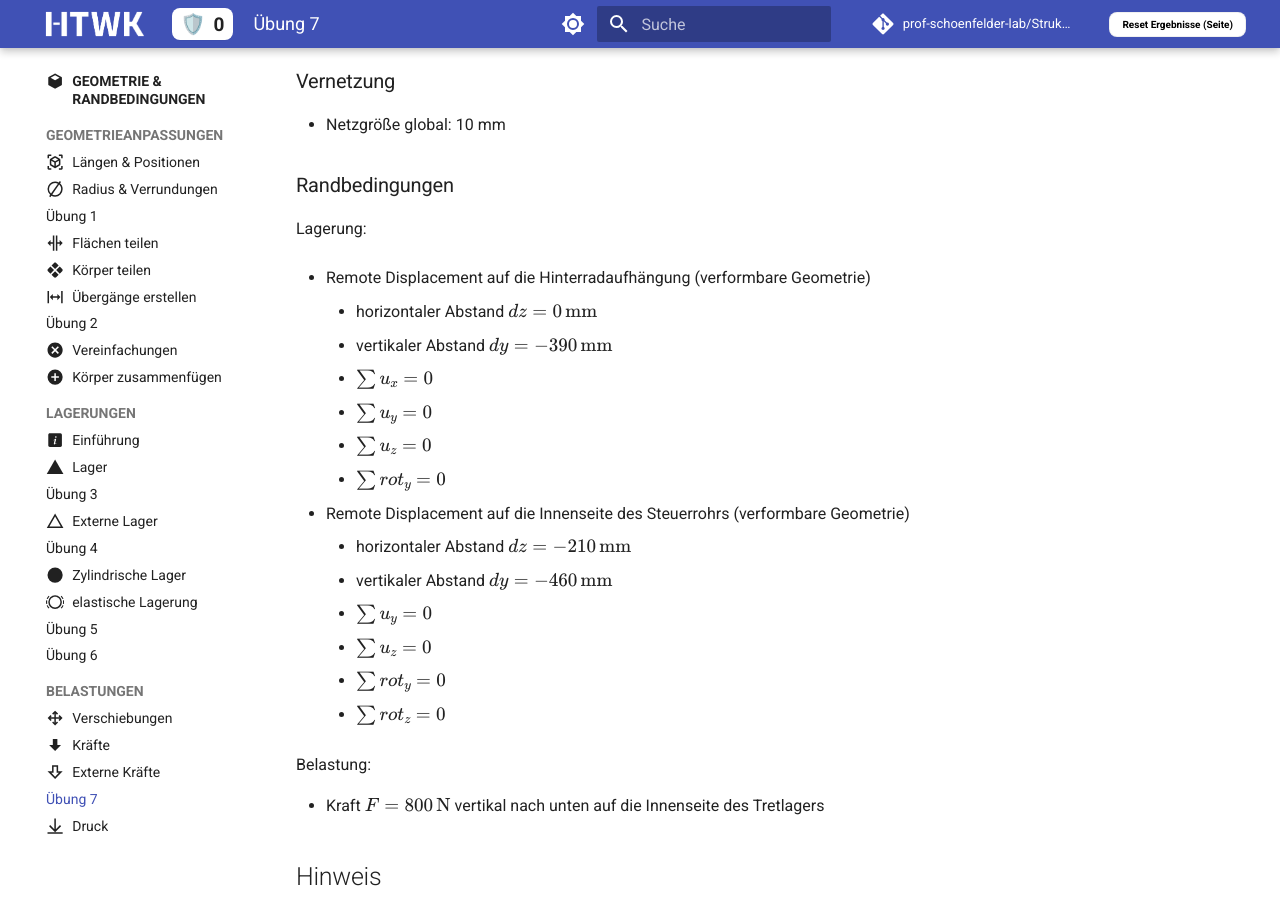
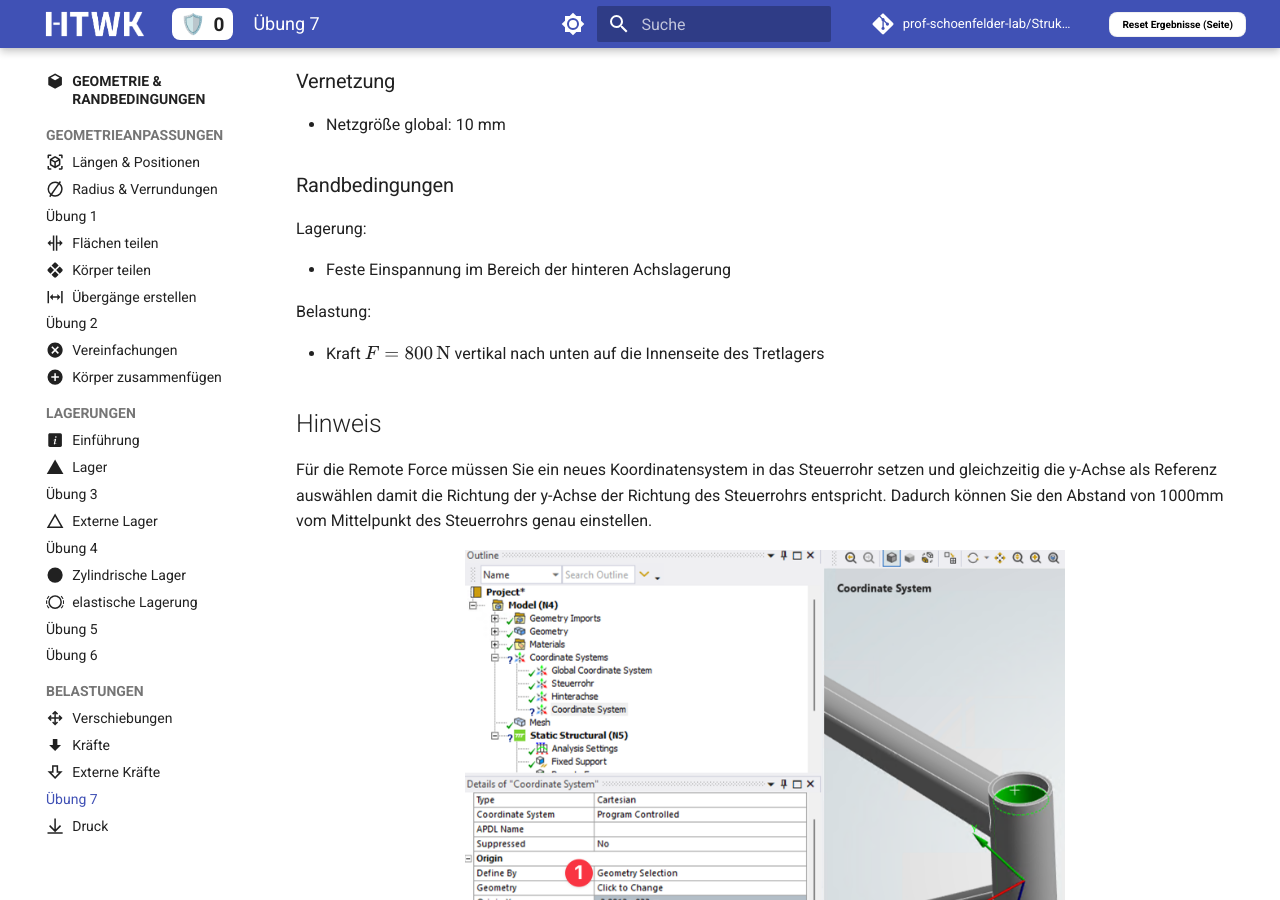
Before and after one commit to prof-schoenfelder-lab/Strukturmechanik, an MkDocs documentation site: the page built from docs/P2_Geometrie_Randbedingungen/03_Belastungen/Uebung-7.md, in a window 1280 px wide and 900 px high, scrolled down 1172 px. Built offline with MkDocs 1.6.1 and Material for MkDocs 9.7.7, drawn with Linux system fonts in a browser that asks for light colours; comment, search, counter and statistics services are not loaded.

Commit message:
Update boundary conditions for rear axle support
Removed remote displacement conditions and added fixed support for rear axle.

```diff
--- a/docs/P2_Geometrie_Randbedingungen/03_Belastungen/Uebung-7.md
+++ b/docs/P2_Geometrie_Randbedingungen/03_Belastungen/Uebung-7.md
@@ -34,21 +34,7 @@ Selbstvereinfachte Rahmengeometrie oder diese fertig aufbereitete:
 
 Lagerung:
 
-- Remote Displacement auf die Hinterradaufhängung (verformbare Geometrie)
-    - horizontaler Abstand $dz=0\,\mathrm{mm}$
-    - vertikaler Abstand $dy=-390\,\mathrm{mm}$
-    - $\sum u_x=0$
-    - $\sum u_y=0$
-    - $\sum u_z=0$
-    - $\sum rot_y=0$
-
-- Remote Displacement auf die Innenseite des Steuerrohrs (verformbare Geometrie)
-    - horizontaler Abstand $dz=-210\,\mathrm{mm}$
-    - vertikaler Abstand $dy=-460\,\mathrm{mm}$
-    - $\sum u_y=0$
-    - $\sum u_z=0$
-    - $\sum rot_y=0$
-    - $\sum rot_z=0$
+- Feste Einspannung im Bereich der hinteren Achslagerung
 
 Belastung:
 
```
